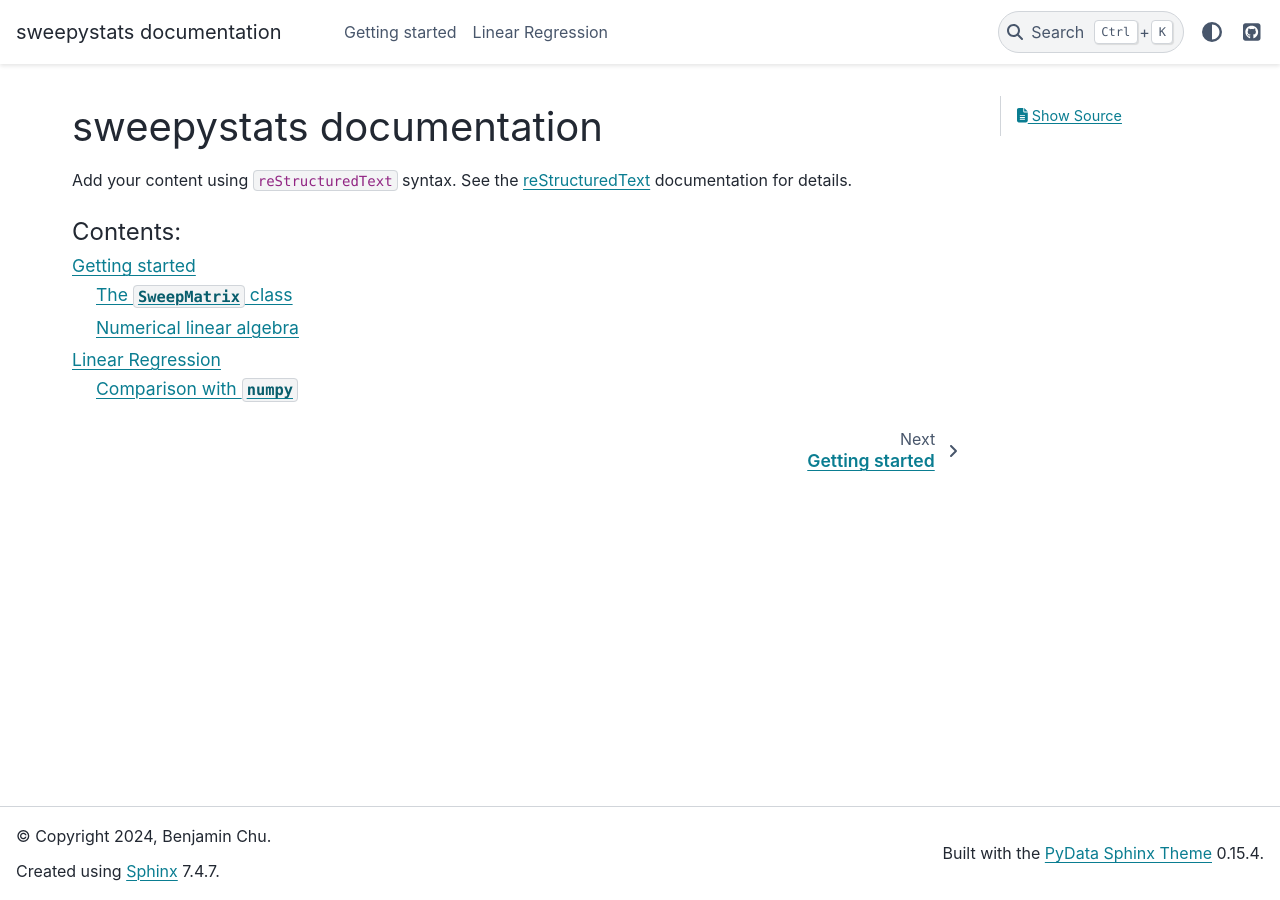
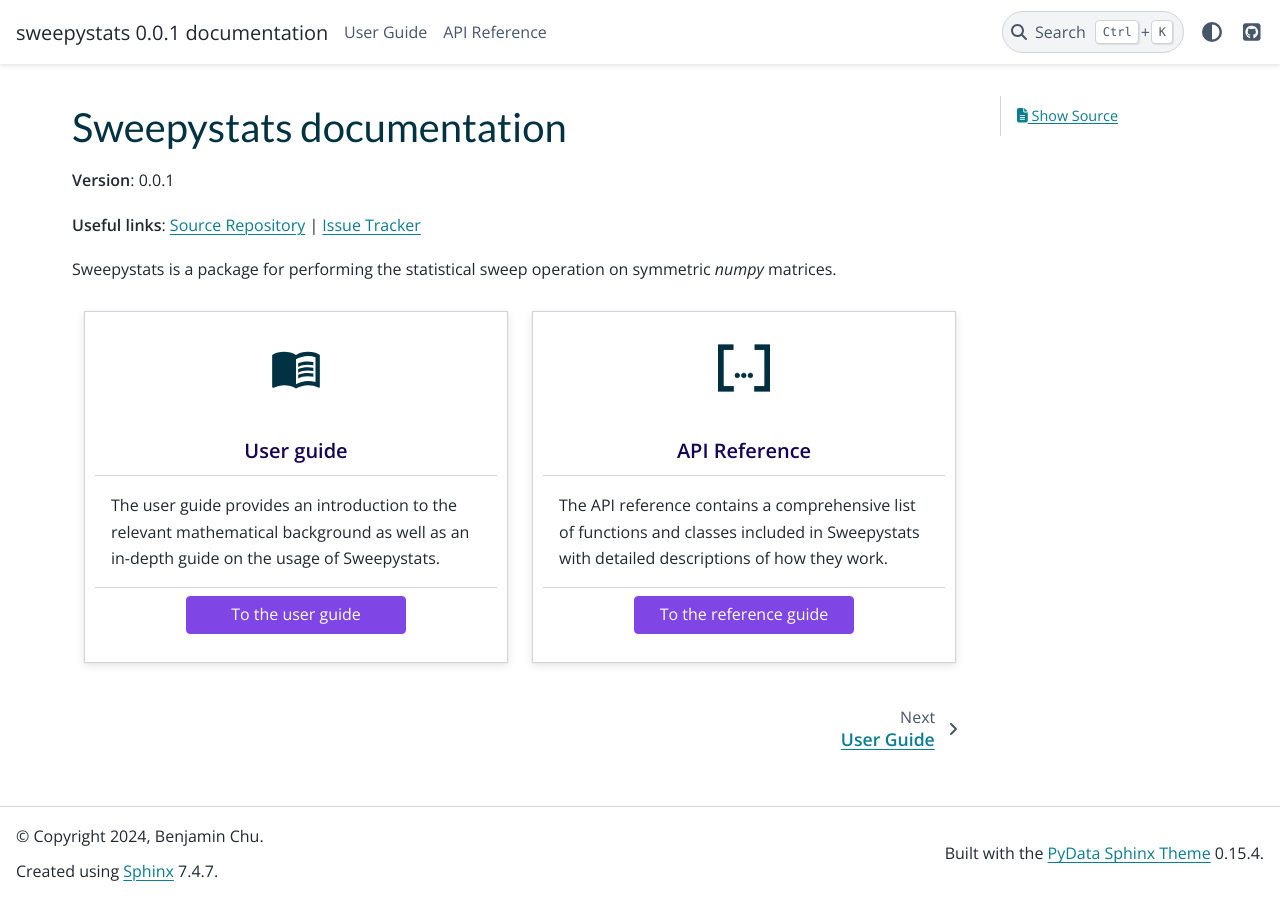
Before and after one commit to biona001/sweepystats, a Sphinx documentation site: the page built from docs/index.rst, in a window 1280 px wide. Built offline with Sphinx 7.4.7 and the PyData theme 0.15.4, drawn with Linux system fonts in a browser that asks for light colours; pages that are not in the unit, such as notebooks, are missing from menus.

Commit message:
setup docs following adelie example

```diff
--- /dev/null
+++ b/docs/_static/numpy.css
@@ -0,0 +1,138 @@
+@import url('https://fonts.googleapis.com/css2?family=Lato:ital,wght@0,400;0,700;0,900;1,400;1,700;1,900&family=Open+Sans:ital,wght@0,400;0,600;1,400;1,600&display=swap');
+
+.navbar-brand img {
+   height: 75px;
+}
+.navbar-brand {
+   height: 75px;
+}
+
+body {
+  font-family: 'Open Sans', sans-serif;
+}
+
+pre, code {
+  font-size: 100%;
+  line-height: 155%;
+}
+
+h1 {
+  font-family: "Lato", sans-serif;
+  color: #013243; /* warm black */
+}
+
+h2 {
+  color: #4d77cf; /* han blue */
+  letter-spacing: -.03em;
+}
+
+h3 {
+  color: #013243; /* warm black */
+  letter-spacing: -.03em;
+}
+
+/* Style the active version button.
+
+- dev: orange
+- stable: green
+- old, PR: red
+
+Colors from:
+
+Wong, B. Points of view: Color blindness.
+Nat Methods 8, 441 (2011). https://doi.org/10.1038/nmeth.1618
+*/
+
+/* If the active version has the name "dev", style it orange */
+#version_switcher_button[data-active-version-name*="dev"] {
+  background-color: #E69F00;
+  border-color: #E69F00;
+  color:#000000;
+}
+
+/* green for `stable` */
+#version_switcher_button[data-active-version-name*="stable"] {
+  background-color: #009E73;
+  border-color: #009E73;
+}
+
+/* red for `old` */
+#version_switcher_button:not([data-active-version-name*="stable"], [data-active-version-name*="dev"], [data-active-version-name=""]) {
+  background-color: #980F0F;
+  border-color: #980F0F;
+}
+
+/* Main page overview cards */
+
+.sd-card {
+  background: #fff;
+  border-radius: 0;
+  padding: 30px 10px 20px 10px;
+  margin: 10px 0px;
+}
+
+.sd-card .sd-card-header {
+  text-align: center;
+}
+
+.sd-card .sd-card-header .sd-card-text {
+  margin: 0px;
+}
+
+.sd-card .sd-card-img-top {
+  height: 52px;
+  width: 52px;
+  margin-left: auto;
+  margin-right: auto;
+}
+
+.sd-card .sd-card-header {
+  border: none;
+  background-color: white;
+  color: #150458 !important;
+  font-size: var(--pst-font-size-h5);
+  font-weight: bold;
+  padding: 2.5rem 0rem 0.5rem 0rem;
+}
+
+.sd-card .sd-card-footer {
+  border: none;
+  background-color: white;
+}
+
+.sd-card .sd-card-footer .sd-card-text {
+  max-width: 220px;
+  margin-left: auto;
+  margin-right: auto;
+}
+
+/* Dark theme tweaking */
+html[data-theme=dark] .sd-card img[src*='.svg'] {
+    filter: invert(0.82) brightness(0.8) contrast(1.2);
+}
+
+/* Main index page overview cards */
+html[data-theme=dark] .sd-card {
+  background-color:var(--pst-color-background);
+}
+
+html[data-theme=dark] .sd-shadow-sm {
+    box-shadow: 0 .1rem 1rem rgba(250, 250, 250, .6) !important
+}
+
+html[data-theme=dark] .sd-card .sd-card-header {
+  background-color:var(--pst-color-background);
+  color: #150458 !important;
+}
+
+html[data-theme=dark] .sd-card .sd-card-footer {
+  background-color:var(--pst-color-background);
+}
+
+html[data-theme=dark] h1 {
+  color: var(--pst-color-primary);
+}
+
+html[data-theme=dark] h3 {
+  color: #0a6774;
+}
--- a/docs/conf.py
+++ b/docs/conf.py
@@ -1,7 +1,13 @@
+# this file was adapted from: https://github.com/JamesYang007/adelie/blob/main/docs/sphinx/conf.py
+
 # Configuration file for the Sphinx documentation builder.
 #
 # For the full list of built-in configuration values, see the documentation:
 # https://www.sphinx-doc.org/en/master/usage/configuration.html
+
+import os
+import sys
+import sweepystats as sw
 
 # -- Project information -----------------------------------------------------
 # https://www.sphinx-doc.org/en/master/usage/configuration.html#project-information
@@ -9,6 +15,8 @@
 project = 'sweepystats'
 copyright = '2024, Benjamin Chu'
 author = 'Benjamin Chu'
+release = sw.__version__
+version = release
 
 # -- General configuration ---------------------------------------------------
 # https://www.sphinx-doc.org/en/master/usage/configuration.html#general-configuration
@@ -23,27 +31,12 @@
 
 templates_path = ['_templates']
 exclude_patterns = ['_build', 'Thumbs.db', '.DS_Store']
-nbsphinx_execute = 'never'  # Options: 'never', 'always', 'auto'
-
-# allows parsing of markdown files
-source_suffix = {
-    '.ipynb': 'nbsphinx',
-    '.rst': 'restructuredtext',
-}
-# allow latex rendering
-myst_enable_extensions = [
-    "amsmath",
-]
 
 # -- Options for HTML output -------------------------------------------------
 # https://www.sphinx-doc.org/en/master/usage/configuration.html#options-for-html-output
 
 html_theme = 'pydata_sphinx_theme'
 html_theme_options = {
-    # "logo": {
-    #     "image_light": "../logos/adelie-penguin.svg",
-    #     "image_dark": "../logos/adelie-penguin-dark.svg",
-    # },
     "github_url": "https://github.com/biona001/sweepystats",
     "navbar_end": ["theme-switcher", "navbar-icon-links"],
     "collapse_navigation": False,
@@ -51,3 +44,71 @@
 html_context = {"default_mode": "bright"}
 html_static_path = ['_static']
 html_css_files = ["numpy.css"]
+
+numpydoc_show_class_members = False
+
+# -----------------------------------------------------------------------------
+# Source code links
+# -----------------------------------------------------------------------------
+import sweepystats
+import inspect
+from os.path import relpath, dirname
+
+def linkcode_resolve(domain, info):
+    """
+    Determine the URL corresponding to Python object
+    """
+    if domain != 'py':
+        return None
+
+    modname = info['module']
+    fullname = info['fullname']
+
+    submod = sys.modules.get(modname)
+    if submod is None:
+        return None
+
+    obj = submod
+    for part in fullname.split('.'):
+        try:
+            obj = getattr(obj, part)
+        except Exception:
+            return None
+
+    # strip decorators, which would resolve to the source of the decorator
+    # possibly an upstream bug in getsourcefile, bpo-1764286
+    try:
+        unwrap = inspect.unwrap
+    except AttributeError:
+        pass
+    else:
+        obj = unwrap(obj)
+
+    fn = None
+    lineno = None
+
+    try:
+        fn = inspect.getsourcefile(obj)
+    except Exception:
+        fn = None
+    if not fn:
+        return None
+
+    # Ignore re-exports as their source files are not within the numpy repo
+    module = inspect.getmodule(obj)
+    if module is not None and not module.__name__.startswith("adelie"):
+        return None
+
+    try:
+        source, lineno = inspect.getsourcelines(obj)
+    except Exception:
+        lineno = None
+    fn = relpath(fn, start=dirname(adelie.__file__))
+
+    if lineno:
+        linespec = f"#L{lineno}-L{lineno + len(source) - 1}"
+    else:
+        linespec = ""
+
+    path = f"https://github.com/biona001/sweepystats/blob/main/sweepystats/{fn}{linespec}"
+    return path
--- a/docs/index.rst
+++ b/docs/index.rst
@@ -3,17 +3,63 @@
    You can adapt this file completely to your liking, but it should at least
    contain the root `toctree` directive.
 
-sweepystats documentation
+.. Note: this file is adapted from https://raw.githubusercontent.com/JamesYang007/adelie/refs/heads/main/docs/sphinx/index.rst
+
+Sweepystats documentation
 ==============================
 
-Add your content using ``reStructuredText`` syntax. See the
-`reStructuredText <https://www.sphinx-doc.org/en/master/usage/restructuredtext/index.html>`_
-documentation for details.
+.. toctree::
+   :maxdepth: 1
+   :hidden:
+
+   user_guide/index
+   api_reference/index
 
 
-.. toctree::
-   :maxdepth: 2
-   :caption: Contents:
+**Version**: |release|
 
-   notebooks/sweepy
-   notebooks/linreg
+**Useful links**:
+`Source Repository <https://github.com/biona001/sweepystats>`_ |
+`Issue Tracker <https://github.com/biona001/sweepystats/issues>`_
+
+
+Sweepystats is a package for performing the statistical sweep operation on
+symmetric `numpy` matrices.
+
+.. grid:: 2
+
+    .. grid-item-card::
+        :img-top: ./_static/index-images/user_guide.svg
+
+        User guide
+        ^^^^^^^^^^
+
+        The user guide provides an introduction to the relevant mathematical background
+        as well as an in-depth guide on the usage of Sweepystats.
+
+        +++
+
+        .. button-ref:: user_guide/index
+            :expand:
+            :color: secondary
+            :click-parent:
+
+            To the user guide
+
+    .. grid-item-card::
+        :img-top: ./_static/index-images/api.svg
+
+        API Reference
+        ^^^^^^^^^^^^^
+
+        The API reference contains a comprehensive list of functions and classes included in Sweepystats
+        with detailed descriptions of how they work.
+
+        +++
+
+        .. button-ref:: api_reference/index
+            :expand:
+            :color: secondary
+            :click-parent:
+
+            To the reference guide
```
Also changed, not shown: docs/api_reference/generated/sweepystats.linreg.LinearRegression.rst (added, +23 -0 lines), docs/api_reference/generated/sweepystats.sweep_matrix.SweepMatrix.rst (added, +34 -0 lines), docs/api_reference/index.rst (added, +32 -0 lines), docs/user_guide/index.rst (added, +9 -0 lines), docs/_static/index-images/api.svg (added), docs/_static/index-images/user_guide.svg (added), docs/user_guide/notebooks/linreg.ipynb (renamed from docs/notebooks/linreg.ipynb), docs/user_guide/notebooks/sweepy.ipynb (renamed from docs/notebooks/sweepy.ipynb).
